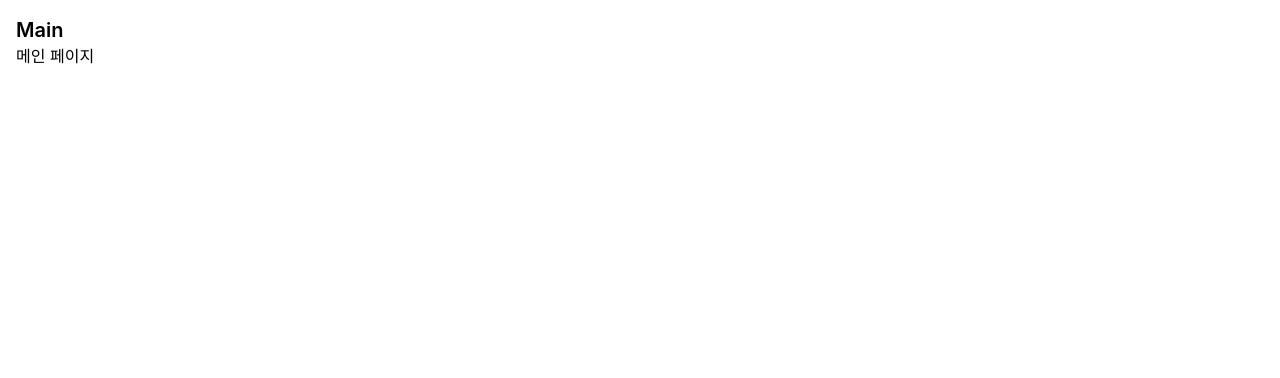
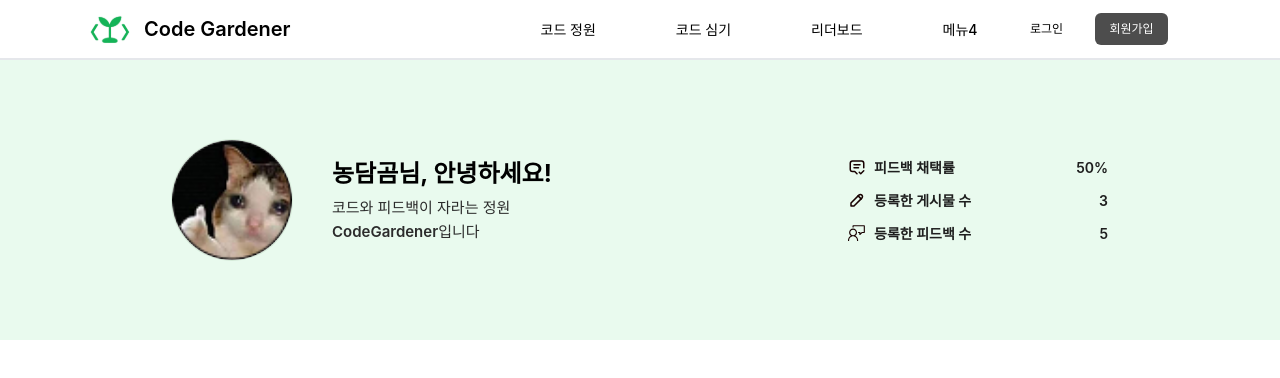
Before and after one commit to 2025-YU-SE/Gardener_web, a React (Vite) app: page /main in a window 1280 px wide. Shown: the top 378 px of the page. Built offline with nearby package versions, Linux system fonts and the light colour scheme; a web font is replaced by a local one.

Commit message:
feat: 메인 페이지 헤더 및 배너 적용

```diff
--- a/package.json
+++ b/package.json
@@ -10,8 +10,8 @@
     "preview": "vite preview"
   },
   "dependencies": {
+    "@monaco-editor/react": "^4.7.0",
     "axios": "^1.12.2",
-    "@monaco-editor/react": "^4.6.0",
     "monaco-editor": "^0.52.0",
     "react": "^19.1.1",
     "react-dom": "^19.1.1",
--- /dev/null
+++ b/src/components/Banner.jsx
@@ -0,0 +1,72 @@
+import React from "react";
+import { TbMessage2Check, TbPencil } from "react-icons/tb";
+import { VscFeedback } from "react-icons/vsc";
+import fakeProfile from "../assets/profile.png";
+
+export default function Banner({
+  name = "농담곰",
+  acceptRate = 50,
+  postCount = 3,
+  feedbackCount = 5,
+  avatar = fakeProfile,
+}) {
+  return (
+    <section className="w-full h-[280px] bg-[#E9FAEE] flex items-center justify-center">
+      <div className="w-full max-w-[1000px] flex items-center justify-between px-8">
+        <div className="flex items-center gap-10">
+          {/* 프로필 */}
+          {avatar ? (
+            <img
+              src={avatar}
+              alt="avatar"
+              className="w-[120px] h-[120px] rounded-full object-cover ring-1 ring-[#D6EBD9] bg-white"
+            />
+          ) : (
+            <div className="w-[84px] h-[84px] rounded-full flex items-center justify-center bg-white ring-1 ring-[#D6EBD9] text-3xl">
+              🌱
+            </div>
+          )}
+
+          {/* 텍스트 */}
+          <div>
+            <div className="text-[24px] font-bold">{name}님, 안녕하세요!</div>
+            <div className="mt-1 text-[20px] md:text-[15px] leading-6 text-[#2B2B2B]">
+              코드와 피드백이 자라는 정원
+              <br />
+              <span className="font-semibold">CodeGardener</span>입니다
+            </div>
+          </div>
+        </div>
+        <div className="flex flex-col gap-3 font-semibold">
+          <MetricRow
+            icon={<TbMessage2Check size={18} className="text-[#170000]" />}
+            label="피드백 채택률"
+            value={`${acceptRate}%`}
+          />
+          <MetricRow
+            icon={<TbPencil size={18} className="text-[#170000]" />}
+            label="등록한 게시물 수"
+            value={postCount}
+          />
+          <MetricRow
+            icon={<VscFeedback size={18} className="text-[#170000]" />}
+            label="등록한 피드백 수"
+            value={feedbackCount}
+          />
+        </div>
+      </div>
+    </section>
+  );
+}
+
+function MetricRow({ icon, label, value }) {
+  return (
+    <div className="flex items-center justify-between gap-8 min-w-[260px]">
+      <div className="flex items-center gap-2 text-[14px] text-[#1E1E1E]">
+        {icon}
+        <span>{label}</span>
+      </div>
+      <div className="text-[14px] font-semibold text-[#1E1E1E]">{value}</div>
+    </div>
+  );
+}
--- a/src/pages/Main.jsx
+++ b/src/pages/Main.jsx
@@ -1,12 +1,14 @@
-import React from 'react'
+import React from "react";
+import Header from "../components/header/Header";
+import Banner from "../components/Banner";
 
 function Main() {
   return (
-    <div className="p-4">
-      <h1 className="text-xl font-semibold">Main</h1>
-      <p>메인 페이지</p>
+    <div>
+      <Header />
+      <Banner />
     </div>
-  )
+  );
 }
 
-export default Main
+export default Main;
```
Also changed, not shown: 1 other file (tests, documents, lock files or other folders).
